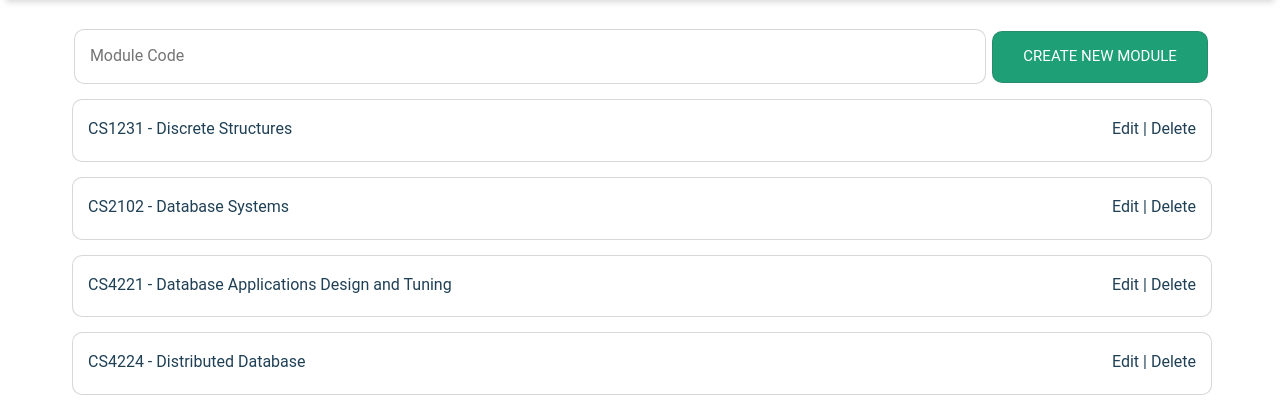
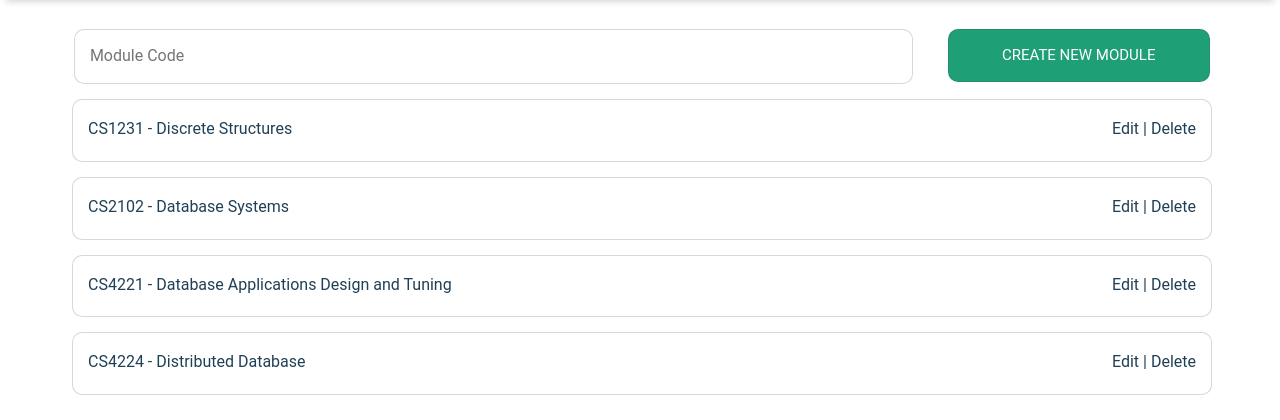
Before and after one commit to daryltanzw/SqlLab, a Django app: page /SqlLabApp/createmodule/ in a window 1280 px wide. Shown: the part 71-491 px from the top of the page. Run offline with Django 3.2, Linux system fonts and the light colour scheme; some libraries are stand-ins or nearby versions; some web fonts are replaced.

Commit message:
Fixed layout problem for create module

```diff
--- a/SqlLabApp/static/css/instructormodule.css
+++ b/SqlLabApp/static/css/instructormodule.css
@@ -137,12 +137,12 @@ li {
 }
 
 .form input[type=text] {
+    display: inline-table;
+    margin-bottom: 15px;
     outline: none;
-    margin-bottom: 15px;
     padding: 15px;
-    width: 80%;
+    width: 99%;
     height: auto;
-    /*box-shadow: 0 1px 1px 0 rgba(0, 0, 0, 0.2), 0 1px 1px 0 rgba(0, 0, 0, 0.19);*/
     border-radius: 10px;
     font-size: 16px;
     font-family: "Roboto", "Lucida Grande", Verdana, Arial, sans-serif;
@@ -153,12 +153,11 @@ li {
 }
 
 .create-module {
+    display: inline-table;
     margin-bottom: 15px;
     padding: 15px;
-    margin-left: 2px;
-    width: 19%;
+    width: 100%;
     height: auto;
-    /*box-shadow: 0 1px 1px 0 rgba(0, 0, 0, 0.2), 0 1px 1px 0 rgba(0, 0, 0, 0.19);*/
     border-radius: 10px;
     font-size: 15px;
     font-family: "Roboto", "Lucida Grande", Verdana, Arial, sans-serif;
@@ -167,4 +166,9 @@ li {
     color: white;
     text-align: center;
     cursor: pointer;
+    margin-right: 0;
 }
+
+.create-module:hover {
+    color: white;
+}
--- a/SqlLabApp/templates/SqlLabApp/instructormodule.html
+++ b/SqlLabApp/templates/SqlLabApp/instructormodule.html
@@ -65,15 +65,20 @@
     <header class="intro">
         <div class="intro-body">
             <div class="container">
-                <form class="form" autocomplete="off" action="{% url 'instructormodule' %}" method="post">{% csrf_token %}
-                    <div class="form-horizontal">
-                        {% for field in form %}
-                            {{ field.label_tag }} {{ field }}
-                            {{ create_module_form }}
-                        {% endfor %}
-                    <button class="btn-lg create-module" type="submit">CREATE NEW MODULE</button>
+                <form class="form" autocomplete="off" action="{% url 'instructormodule' %}"
+                      method="post">{% csrf_token %}
+                    <div id="module" class="row">
+                        <div class="col-md-9">
+                            {% for field in form %}
+                                {{ field.label_tag }} {{ field }}
+                                {{ create_module_form }}
+                            {% endfor %}
+                        </div>
+                        <div class="col-md-3">
+                            <button class="btn create-module" type="submit">CREATE NEW MODULE</button>
+                        </div>
                     </div>
-                 </form>
+                </form>
                 <div class="button-container">
                     <form class="form" id="action-container">
                         <a href="/SqlLabApp/instructortest">
```
